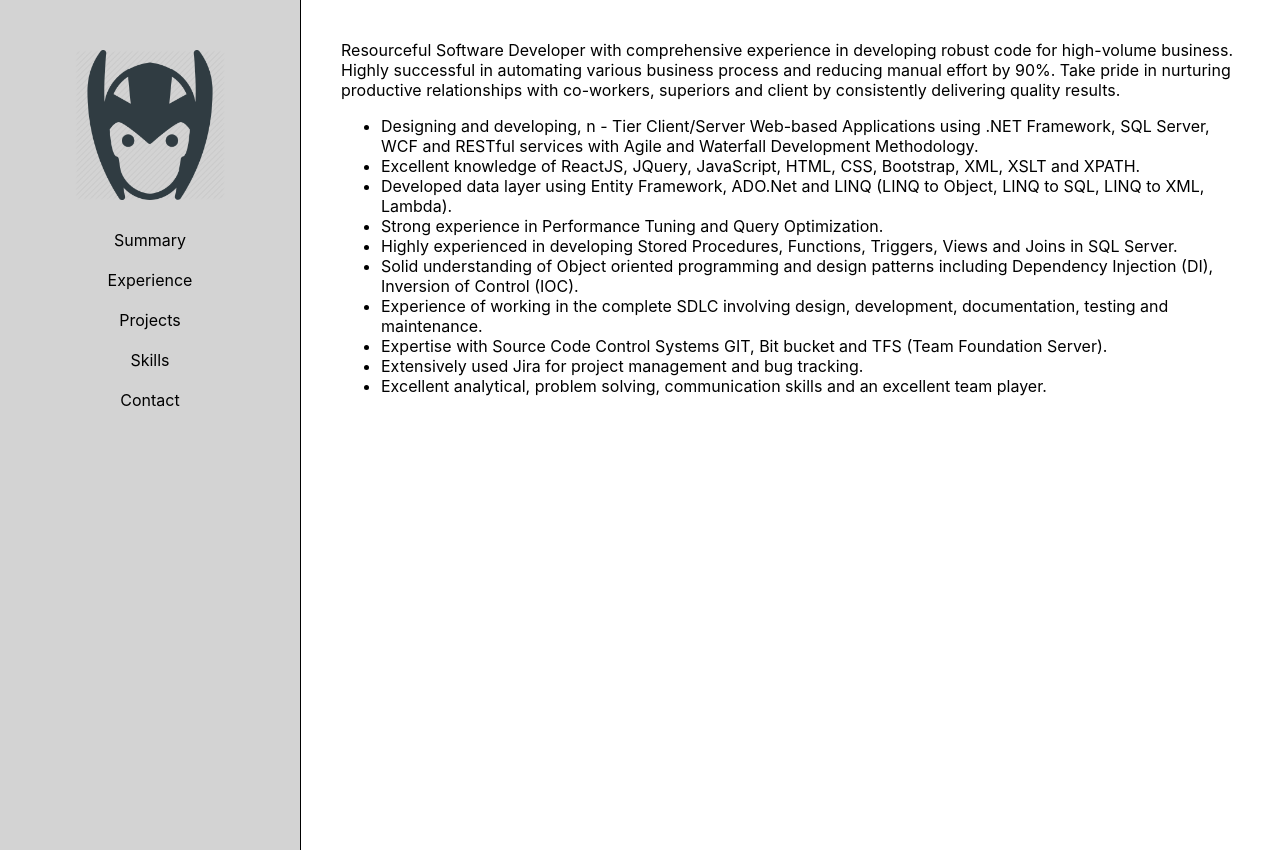
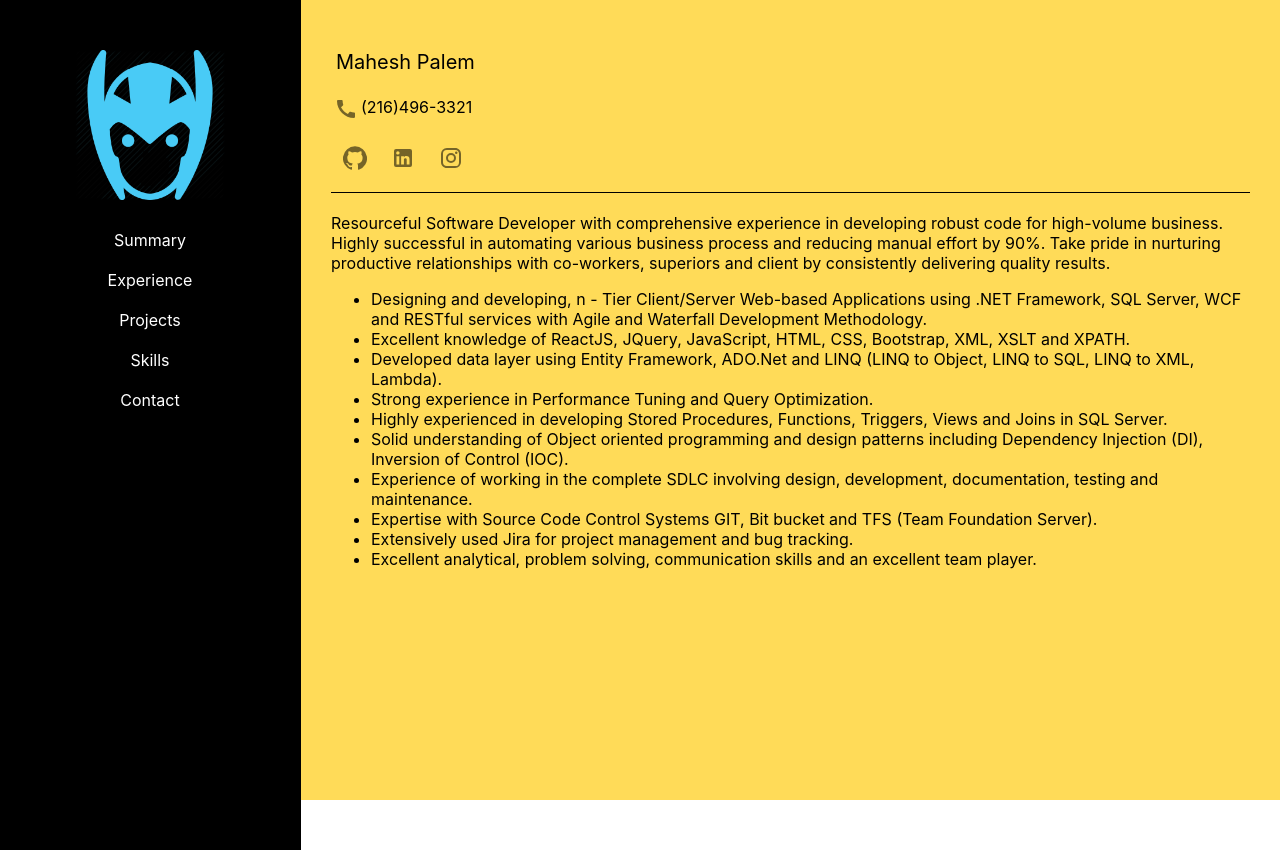
Before and after one commit to maheshnihar/portfolio, a React (Create React App) app in the folder portfolio/: page / in a window 1280 px wide. Built offline with nearby package versions, Linux system fonts and the light colour scheme.

Commit message:
added icons

```diff
--- a/portfolio/package.json
+++ b/portfolio/package.json
@@ -4,6 +4,8 @@
   "version": "0.1.0",
   "private": true,
   "dependencies": {
+    "@material-ui/core": "^4.9.5",
+    "@material-ui/icons": "^4.9.1",
     "@testing-library/jest-dom": "^4.2.4",
     "@testing-library/react": "^9.3.2",
     "@testing-library/user-event": "^7.1.2",
--- a/portfolio/src/App.css
+++ b/portfolio/src/App.css
@@ -5,8 +5,9 @@
 
 }
 .App .content{
- margin:30px;
+ padding:30px;
  text-align: left;
+ background-color: #ffdb58;
 }
 
 @media only screen and (max-width: 768px) {
@@ -17,7 +18,7 @@
     flex-direction:column;
   }
   .App .content{
-    margin: 0px;
+    padding: 0px;
   }
   .leftmenu{
     display: none;
--- a/portfolio/src/App.tsx
+++ b/portfolio/src/App.tsx
@@ -8,6 +8,7 @@ import Experience from './Components/Content/Experience';
 import Projects from './Components/Content/Projects';
 import Skills from './Components/Content/Skills';
 import Contact from './Components/Content/Contact';
+import AboutMe from './Components/Content/AboutMe';
 
 function App() {
   return (
@@ -15,6 +16,7 @@ function App() {
       <DesktopMenu />
       <MobileMenu />
       <div className="content">
+        <AboutMe />
         <Switch>
           <Route exact path="/" component={Summary} />
           <Route path="/experience" component={Experience} />
--- /dev/null
+++ b/portfolio/src/Components/Content/AboutMe.css
@@ -0,0 +1,20 @@
+.aboutme{
+    display: flex;
+    flex-direction: column;
+    border-bottom: 1px solid;
+    margin-bottom: 20px;
+}
+
+.aboutme .social{
+    display: flex;
+    flex-direction: row;
+
+}
+.social {
+    padding:10px;
+    padding-left: 0px;
+}
+.aboutme p{
+    font-size: 20px;
+    padding-left: 5px;
+}
--- /dev/null
+++ b/portfolio/src/Components/Content/AboutMe.tsx
@@ -0,0 +1,32 @@
+import * as React from 'react';
+import './AboutMe.css';
+import GitHubIcon from '@material-ui/icons/GitHub';
+import LinkedInIcon from '@material-ui/icons/LinkedIn';
+import InstagramIcon from '@material-ui/icons/Instagram';
+import CallIcon from '@material-ui/icons/Call';
+import { IconButton } from '@material-ui/core';
+
+export interface IAboutMeProps {
+}
+
+const AboutMe: React.FunctionComponent<IAboutMeProps> = (props) => {
+    return (
+        <div className='aboutme'>
+            <p>Mahesh Palem</p>
+            <div>
+                <IconButton size='small' onClick={() => { window.location.href = "tel: 123-456-7890" }}>
+                    <CallIcon />
+                </IconButton>
+                <span>(216)496-3321</span>
+            </div>
+            <div className='social'>
+                <IconButton><GitHubIcon /></IconButton>
+                <IconButton><LinkedInIcon /></IconButton>
+                <IconButton><InstagramIcon /></IconButton>
+            </div>
+        </div >
+    );
+}
+
+
+export default AboutMe;
--- a/portfolio/src/Components/DesktopMenu.css
+++ b/portfolio/src/Components/DesktopMenu.css
@@ -9,7 +9,7 @@ img {
 }
 
 .leftmenu{
-  background-color: lightgray;
+  background-color:black;
   border-right: 1px solid black;
   display:flex;
   flex-direction:column;
@@ -22,7 +22,7 @@ img {
 .leftmenu a{
   padding:10px;
   text-decoration: none;
-  color:black;
+  color:white;
 }
 
 .leftmenu a:hover {
--- a/portfolio/src/Components/DesktopMenu.tsx
+++ b/portfolio/src/Components/DesktopMenu.tsx
@@ -1,6 +1,6 @@
 import React from 'react';
 import './DesktopMenu.css';
-import Logo from '../images/thor.png';
+import Logo from '../images/thor2.png';
 import { Link } from 'react-router-dom';
 
 const DesktopMenu: React.FunctionComponent<{}> = () => {
--- a/portfolio/src/Components/MobileMenu.css
+++ b/portfolio/src/Components/MobileMenu.css
@@ -1,11 +1,12 @@
 
 .mobileHeader{
   height:75px;
-  background-color:lightgray ;
+  background-color:black ;
   display: flex;
   flex-direction: row;
   align-items: center;
   justify-content: space-between;
+  padding-left: 10px;
 }
 .mobileHeaderLogo img{
   width: 50px;
--- a/portfolio/src/Components/MobileMenu.tsx
+++ b/portfolio/src/Components/MobileMenu.tsx
@@ -1,8 +1,9 @@
 import React, { useState } from 'react';
 import './MobileMenu.css';
-import Logo from '../images/thor.png';
-import MenuIcon from '../images/hamburger.png';
+import Logo from '../images/thor2.png';
+//import MenuIcon from '../images/hamburger.png';
 import MobileMenuDrawer from './MobileMenuDrawer';
+import MenuIcon from '@material-ui/icons/Menu';
 
 const MobileMenu: React.FunctionComponent = () => {
 
@@ -11,7 +12,7 @@ const MobileMenu: React.FunctionComponent = () => {
         <div>
             <div className="mobileHeader">
                 <a href="#" className='hamburger' onClick={() => setDrawer(true)}>
-                    <img src={MenuIcon} alt="" />
+                    <MenuIcon fontSize='large' />
                 </a>
                 <div className="mobileHeaderLogo">
                     <img src={Logo} alt="thor" />
--- a/portfolio/src/index.tsx
+++ b/portfolio/src/index.tsx
@@ -11,7 +11,4 @@ ReactDOM.render(
     </BrowserRouter>, document.getElementById('root')
 );
 
-// If you want your app to work offline and load faster, you can change
-// unregister() to register() below. Note this comes with some pitfalls.
-// Learn more about service workers: https://bit.ly/CRA-PWA
 serviceWorker.unregister();
```
Also changed, not shown: portfolio/src/images/thor2.png (added), 1 other file (tests, documents, lock files or other folders).
